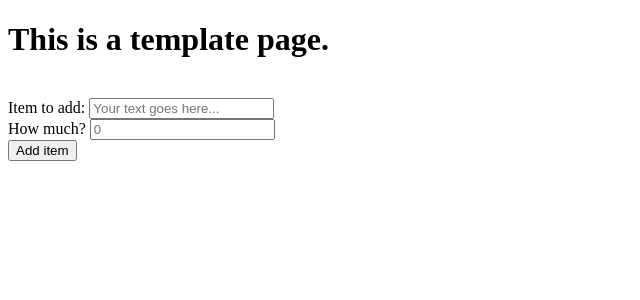
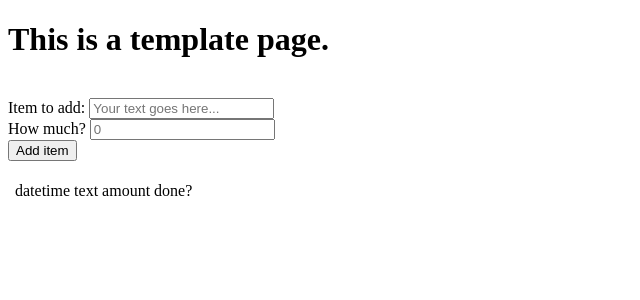
Before and after one commit to Rioran/rio-lists, a Flask app: template services/web/riolists/templates/main.html in a window 1280 px wide. Shown: the top 300 px of the page, without its empty margins (0-640 px from the left). Run offline with Flask 2, Linux system fonts and the light colour scheme; the template is opened without the code that fills it, so the values that code supplies are empty; parts of the project's set-up code (start-up, migrations or seed data) failed here and were passed over.

Commit message:
+ item deactivation

```diff
--- a/services/web/riolists/templates/main.html
+++ b/services/web/riolists/templates/main.html
@@ -38,9 +38,28 @@
         <button type="submit">Add item</button>
       </form>
       <br>
-      {% for item in items %}
-        <p>{{ item.date_created.strftime("%Y-%m-%d %H:%M:%S") }} => {{ item.text }} => {{ item.amount }}</p>
-      {% endfor %}
+      <table>
+        <th>
+          <td>datetime</td>
+          <td>text</td>
+          <td>amount</td>
+          <td>done?</td>
+        </th>
+        {% for item in items %}
+          <tr>
+            <td>{{ item.date_created.strftime("%Y-%m-%d %H:%M:%S") }}</td>
+            <td>{{ item.text }}</td>
+            <td>{{ item.amount }}</td>
+            <td>
+              <form action="" method="PUT">
+                <input type="hidden" name="item_id" value={{ item.user_id }}>
+                <input type="hidden" name="user_id" value={{ user.id }}>
+                <button type="submit" value="=>" />
+              </form>
+            </td>
+          </tr>
+        {% endfor %}
+      </table>
     </div>
   </body>
 </html>
```
Also changed, not shown: services/web/riolists/__init__.py (+8 -3 lines).
